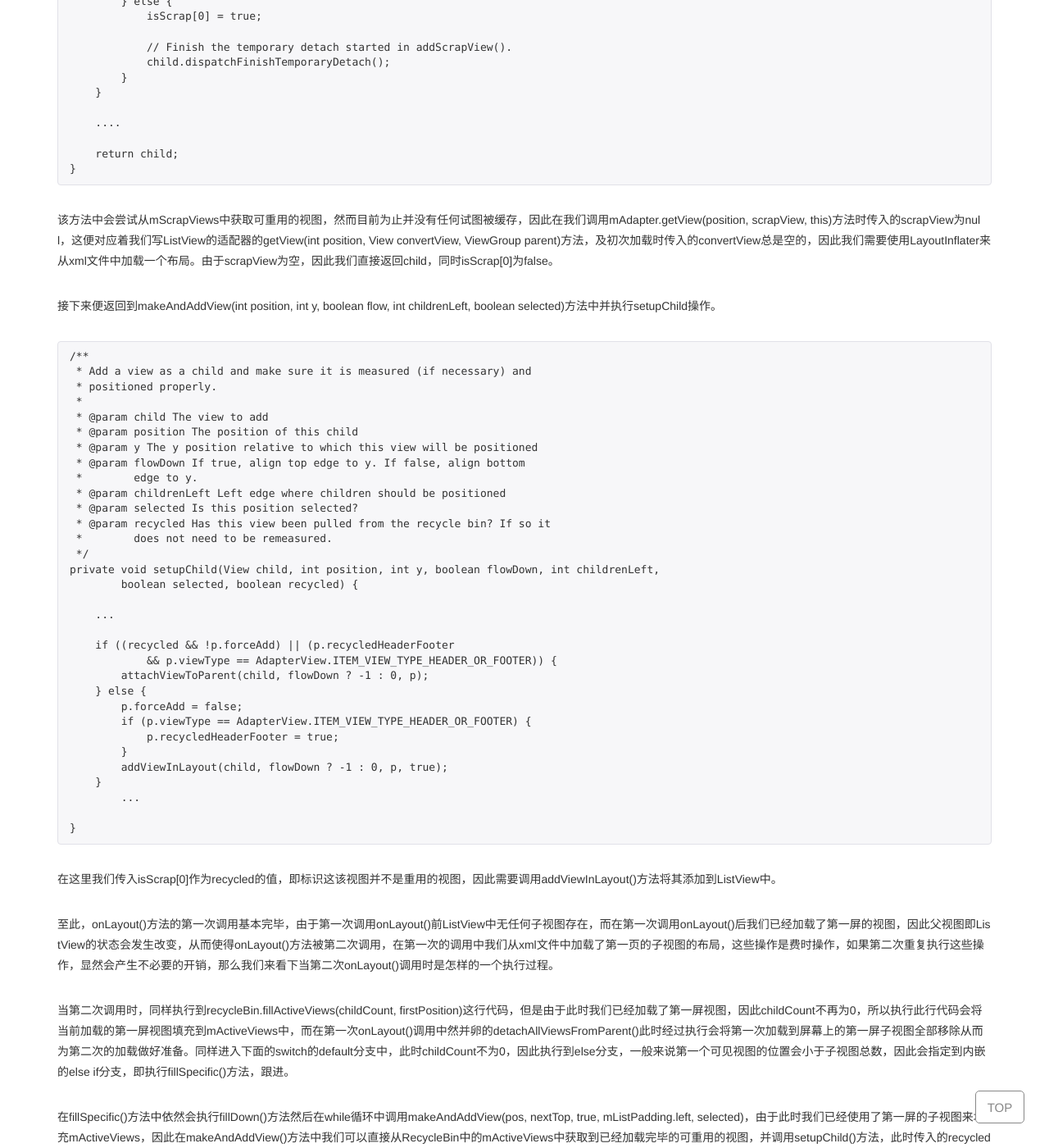
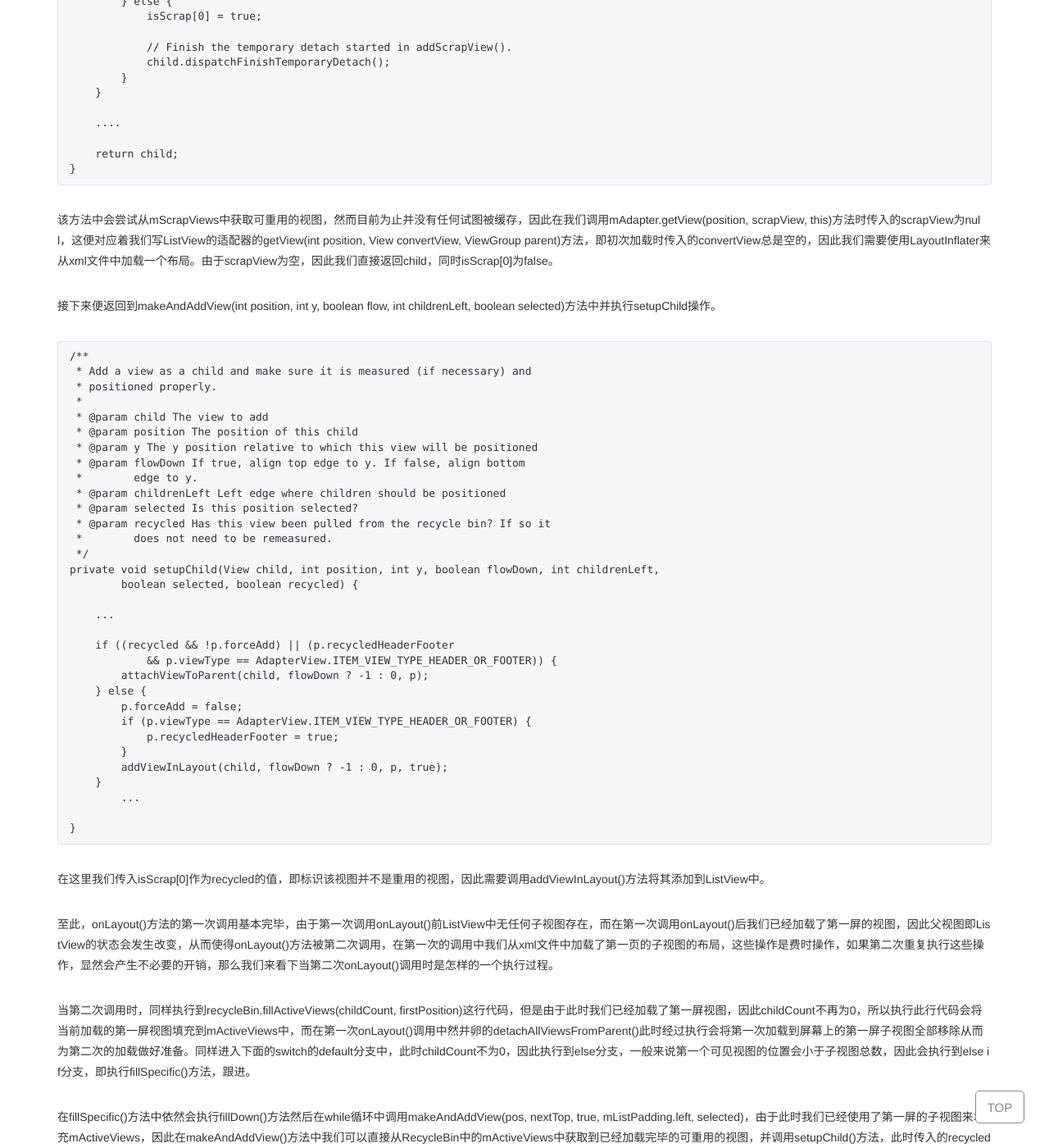
Before and after one commit to tomatoguo/tomatoguo.github.io, a Jekyll site: the page built from _posts/2015-09-23-ListView%E7%9A%84%E4%BC%98%E5%8C%96%E5%8F%8A%E7%BC%93%E5%AD%98%E6%9C%BA%E5%88%B6.markdown, in a window 1280 px wide and 1400 px high, scrolled down 6264 px. Shown: the whole window at 82% size. Built offline with Jekyll 4.4.1, drawn with Linux system fonts in a browser that asks for light colours; some of the changed text lies outside the part shown.

Commit message:
update blog

```diff
--- a/_posts/2015-09-23-ListView%E7%9A%84%E4%BC%98%E5%8C%96%E5%8F%8A%E7%BC%93%E5%AD%98%E6%9C%BA%E5%88%B6.markdown
+++ b/_posts/2015-09-23-ListView%E7%9A%84%E4%BC%98%E5%8C%96%E5%8F%8A%E7%BC%93%E5%AD%98%E6%9C%BA%E5%88%B6.markdown
@@ -282,7 +282,7 @@
         return child;
     }
 
-该方法中会尝试从mScrapViews中获取可重用的视图，然而目前为止并没有任何试图被缓存，因此在我们调用mAdapter.getView(position, scrapView, this)方法时传入的scrapView为null，这便对应着我们写ListView的适配器的getView(int position, View convertView, ViewGroup parent)方法，及初次加载时传入的convertView总是空的，因此我们需要使用LayoutInflater来从xml文件中加载一个布局。由于scrapView为空，因此我们直接返回child，同时isScrap[0]为false。
+该方法中会尝试从mScrapViews中获取可重用的视图，然而目前为止并没有任何试图被缓存，因此在我们调用mAdapter.getView(position, scrapView, this)方法时传入的scrapView为null，这便对应着我们写ListView的适配器的getView(int position, View convertView, ViewGroup parent)方法，即初次加载时传入的convertView总是空的，因此我们需要使用LayoutInflater来从xml文件中加载一个布局。由于scrapView为空，因此我们直接返回child，同时isScrap[0]为false。
 
 接下来便返回到makeAndAddView(int position, int y, boolean flow, int childrenLeft, boolean selected)方法中并执行setupChild操作。
 
@@ -319,11 +319,11 @@
 
     }
 
-在这里我们传入isScrap[0]作为recycled的值，即标识这该视图并不是重用的视图，因此需要调用addViewInLayout()方法将其添加到ListView中。
+在这里我们传入isScrap[0]作为recycled的值，即标识该视图并不是重用的视图，因此需要调用addViewInLayout()方法将其添加到ListView中。
 
 至此，onLayout()方法的第一次调用基本完毕，由于第一次调用onLayout()前ListView中无任何子视图存在，而在第一次调用onLayout()后我们已经加载了第一屏的视图，因此父视图即ListView的状态会发生改变，从而使得onLayout()方法被第二次调用，在第一次的调用中我们从xml文件中加载了第一页的子视图的布局，这些操作是费时操作，如果第二次重复执行这些操作，显然会产生不必要的开销，那么我们来看下当第二次onLayout()调用时是怎样的一个执行过程。
 
-当第二次调用时，同样执行到recycleBin.fillActiveViews(childCount, firstPosition)这行代码，但是由于此时我们已经加载了第一屏视图，因此childCount不再为0，所以执行此行代码会将当前加载的第一屏视图填充到mActiveViews中，而在第一次onLayout()调用中然并卵的detachAllViewsFromParent()此时经过执行会将第一次加载到屏幕上的第一屏子视图全部移除从而为第二次的加载做好准备。同样进入下面的switch的default分支中，此时childCount不为0，因此执行到else分支，一般来说第一个可见视图的位置会小于子视图总数，因此会指定到内嵌的else if分支，即执行fillSpecific()方法，跟进。
+当第二次调用时，同样执行到recycleBin.fillActiveViews(childCount, firstPosition)这行代码，但是由于此时我们已经加载了第一屏视图，因此childCount不再为0，所以执行此行代码会将当前加载的第一屏视图填充到mActiveViews中，而在第一次onLayout()调用中然并卵的detachAllViewsFromParent()此时经过执行会将第一次加载到屏幕上的第一屏子视图全部移除从而为第二次的加载做好准备。同样进入下面的switch的default分支中，此时childCount不为0，因此执行到else分支，一般来说第一个可见视图的位置会小于子视图总数，因此会执行到else if分支，即执行fillSpecific()方法，跟进。
 
 在fillSpecific()方法中依然会执行fillDown()方法然后在while循环中调用makeAndAddView(pos, nextTop, true, mListPadding.left, selected)，由于此时我们已经使用了第一屏的子视图来填充mActiveViews，因此在makeAndAddView()方法中我们可以直接从RecycleBin中的mActiveViews中获取到已经加载完毕的可重用的视图，并调用setupChild()方法，此时传入的recycled的值为true，此时直接将该child重新attach到ListView上即可而不用再调用addViewInLayout()方法。
 
```
Also changed, not shown: other parts of _posts/2015-09-23-ListView%E7%9A%84%E4%BC%98%E5%8C%96%E5%8F%8A%E7%BC%93%E5%AD%98%E6%9C%BA%E5%88%B6.markdown (+8 -8 lines).
